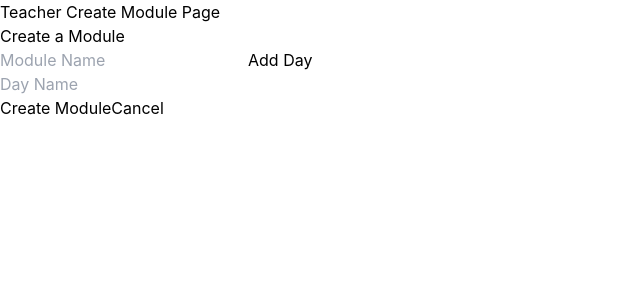
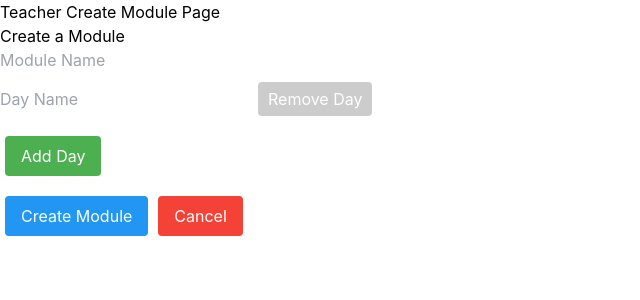
Before and after one commit to SwiftSeizure/tAI, a React (Create React App) app in the folder tai-frontend/: page /createmodule in a window 1280 px wide. Shown: the top 300 px of the page, without its empty margins (0-640 px from the left). Built offline with nearby package versions, Linux system fonts and the light colour scheme; what react-sweet-state would draw is missing.

Commit message:
Added creating day not working with post calls

```diff
--- a/tai-frontend/src/module/pages/TeacherCreateModulePage.jsx
+++ b/tai-frontend/src/module/pages/TeacherCreateModulePage.jsx
@@ -2,59 +2,123 @@ import React, { useState } from 'react';
 import { useNavigate } from 'react-router-dom';
 
 const TeacherCreateModulePage = () => {
+    const [moduleName, setModuleName] = useState('');
 
-    const [days, setDays] = useState(1);
-
+    const [days, setDays] = useState([{ id: Date.now(), name: '' }]); //TODO figure out what more for days
     const navigate = useNavigate();
 
-
     const handleAddDay = () => {
-        setDays(days + 1);
+        setDays([...days, { id: Date.now(), name: '' }]);
     };
 
-    const handleCancel = () => {
+    const handleDayChange = (id, value) => {
+        setDays(days.map(day =>
+            day.id === id ? { ...day, name: value } : day
+        ));
+    };
+
+    const handleRemoveDay = (id) => {
+        if (days.length > 1) {
+            setDays(days.filter(day => day.id !== id));
+        }
+    };
+
+    const handleOnCreateModule = () => {
+        console.log('Creating module:', { moduleName, days });
+        // TODO: Add API call to create module with days
         navigate('/modulepage');
     };
 
-
-    const handleOnCreateModule = () => {
-
+    const handleOnCancel = () => {
         navigate('/modulepage');
-
     };
-
 
     return (
         <div>
             <h1>Teacher Create Module Page</h1>
-            <h2>
-                Create a Module
-            </h2>
+            <h2>Create a Module</h2>
 
-            <input type="text" placeholder="Module Name" />
+            <input
+                type="text"
+                placeholder="Module Name"
+                value={moduleName}
+                onChange={(e) => setModuleName(e.target.value)}
+            />
 
-            <button onClick={handleAddDay}>
+            <div>
+                {days.map((day) => (
+                    <div key={day.id} style={{ margin: '10px 0' }}>
+                        <input
+                            type="text"
+                            placeholder="Day Name"
+                            value={day.name}
+                            onChange={(e) => handleDayChange(day.id, e.target.value)}
+                            style={{ marginRight: '10px' }}
+                        />
+                        <button
+                            type="button"
+                            onClick={() => handleRemoveDay(day.id)}
+                            disabled={days.length <= 1}
+                            style={{
+                                backgroundColor: days.length <= 1 ? '#ccc' : '#ff6b6b',
+                                color: 'white',
+                                border: 'none',
+                                padding: '5px 10px',
+                                borderRadius: '4px',
+                                cursor: days.length <= 1 ? 'not-allowed' : 'pointer'
+                            }}
+                        >
+                            Remove Day
+                        </button>
+                    </div>
+                ))}
+            </div>
+
+            <button
+                onClick={handleAddDay}
+                style={{
+                    backgroundColor: '#4CAF50',
+                    color: 'white',
+                    border: 'none',
+                    padding: '8px 16px',
+                    borderRadius: '4px',
+                    margin: '10px 5px',
+                    cursor: 'pointer'
+                }}
+            >
                 Add Day
             </button>
 
             <div>
-                {Array.from({ length: days }, (_, index) => (
-                    <div key={index}>
-                        <input type="text" placeholder="Day Name" />
-                        {/* Add other day-specific fields here */}
-                    </div>
-                ))}
+                <button
+                    onClick={handleOnCreateModule}
+                    style={{
+                        backgroundColor: '#2196F3',
+                        color: 'white',
+                        border: 'none',
+                        padding: '8px 16px',
+                        borderRadius: '4px',
+                        margin: '10px 5px',
+                        cursor: 'pointer'
+                    }}
+                >
+                    Create Module
+                </button>
+                <button
+                    onClick={handleOnCancel}
+                    style={{
+                        backgroundColor: '#f44336',
+                        color: 'white',
+                        border: 'none',
+                        padding: '8px 16px',
+                        borderRadius: '4px',
+                        margin: '10px 5px',
+                        cursor: 'pointer'
+                    }}
+                >
+                    Cancel
+                </button>
             </div>
-
-
-            <button onClick={handleOnCreateModule}>
-                Create Module
-            </button>
-            <button onClick={handleCancel}>
-                Cancel
-            </button>
-
-
         </div>
     );
 };
```
